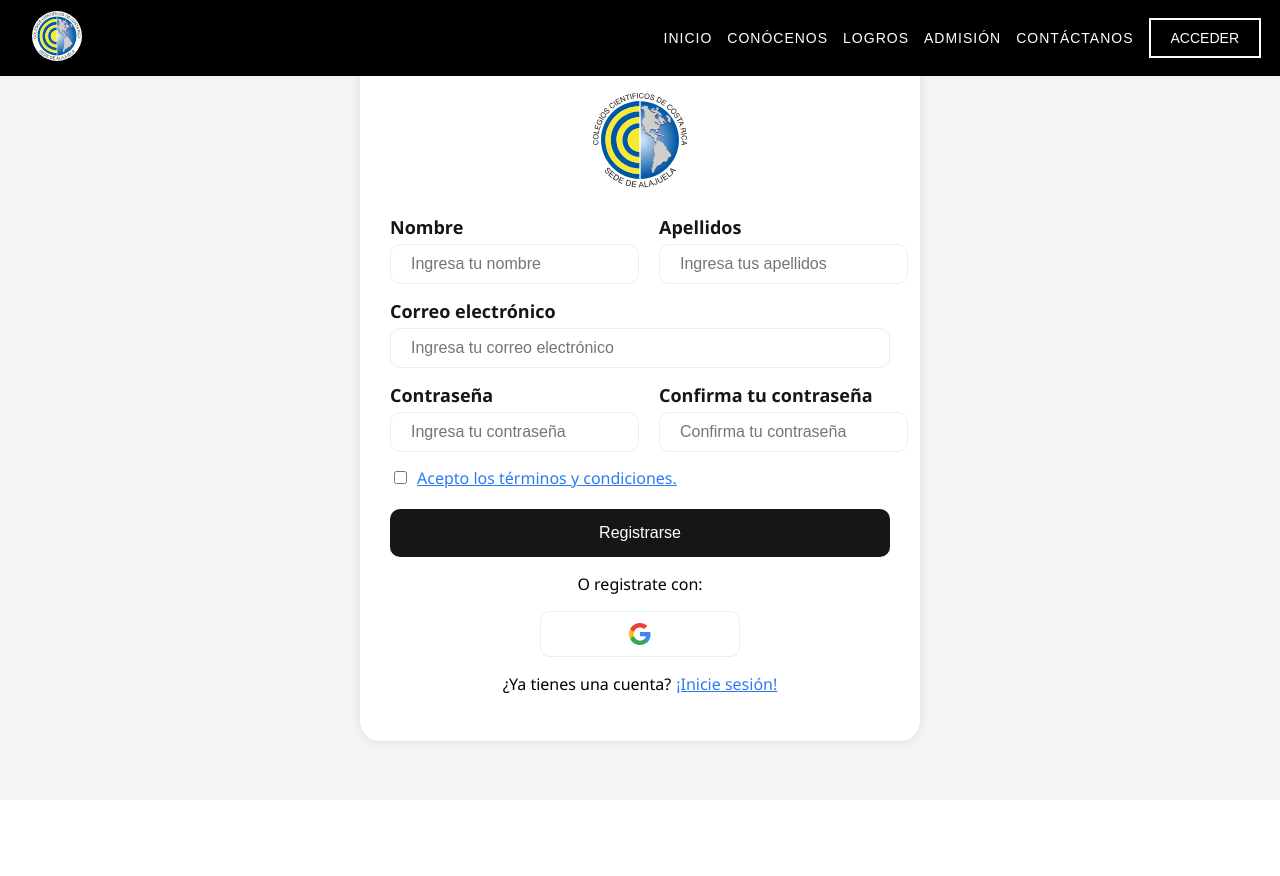
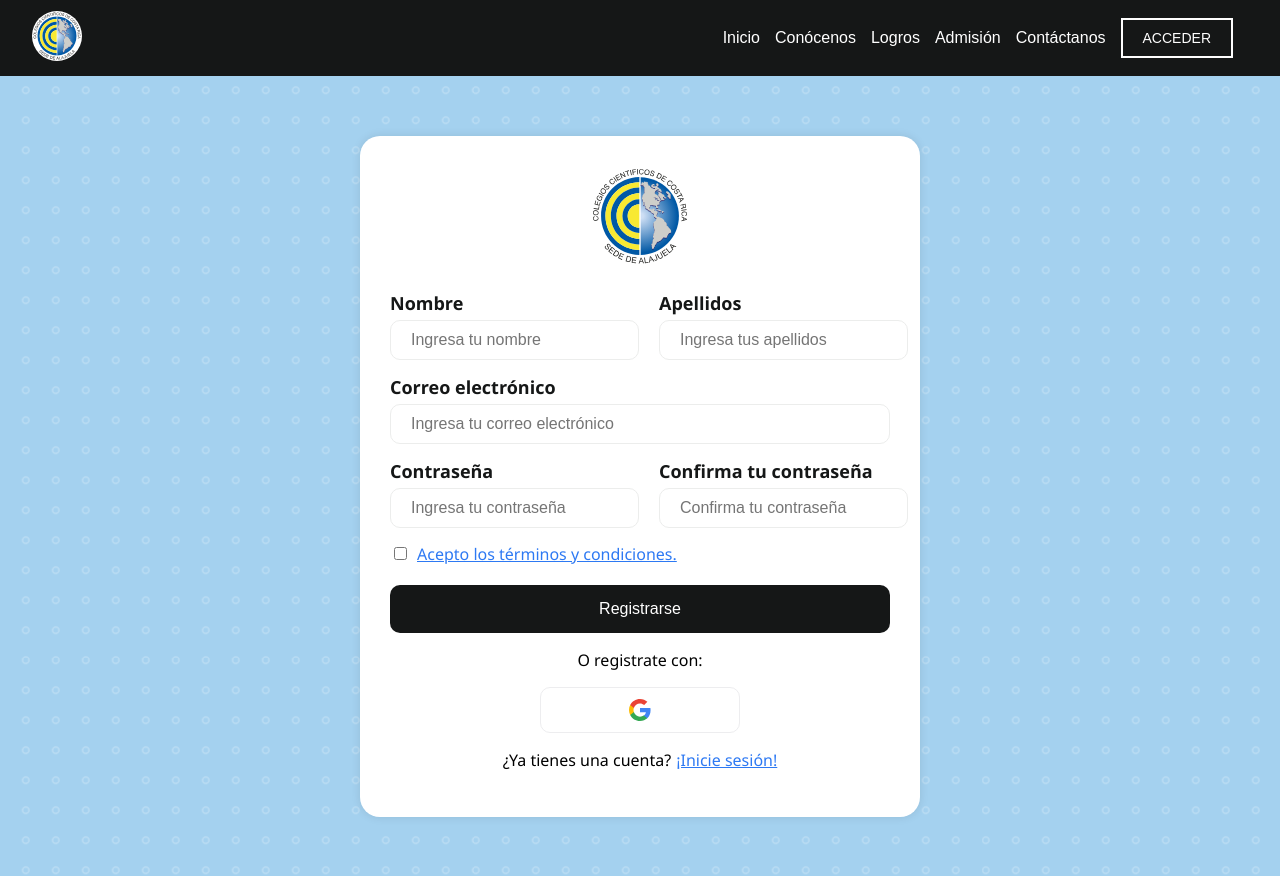
Before and after one commit to AllanDBB/CCAL-Website-Old-, a React (Create React App) app in the folder ccalajuela_web_frontend/: page /registrarse in a window 1280 px wide. Before the commit the page ends 800 px from the top, so only its background shows below. Built offline with nearby package versions, Linux system fonts and the light colour scheme.

Commit message:
backgrounds of sign-in, sign-up

```diff
--- a/ccalajuela_web_frontend/src/App.js
+++ b/ccalajuela_web_frontend/src/App.js
@@ -4,12 +4,14 @@ import React from 'react';
 import { BrowserRouter as Router, Routes, Route } from 'react-router-dom';
 import Home from './pages/Home';
 import Navbar from './components/navbar/Navbar';
+import MobileNavbar from './components/navbar/MobileNavbar';
 import AboutUs from './pages/About-us';
 import SignIn from './pages/Access/Sign-in';
 import SignUp from './pages/Access/SignUp';
 import TermsAndConditions from './components/conditions/TermsAndConditions';
 import ForgotPassword from './pages/Access/ForgotPassword';
 import RestorePassword from './pages/Access/RestorePassword';
+
 
 import './App.css';
 
@@ -18,12 +20,12 @@ function App() {
     <Router>
       <div className="App">
       <Routes>
-          <Route path="/" element={<><Navbar /><Home /></>} />
-          <Route path="/conócenos" element={<><Navbar /><AboutUs /></>} />
-          <Route path="/iniciar-sesión" element={<><Navbar /><SignIn /></>} />
-          <Route path="/registrarse" element={<><Navbar /><SignUp /></>} />
-          <Route path="/términos-condiciones" element={<><Navbar /><TermsAndConditions /></>} />
-          <Route path="/olvidé-mi-contraseña" element={<><Navbar /><ForgotPassword /></>} />
+          <Route path="/" element={<><MobileNavbar /><Navbar /><Home /></>} />
+          <Route path="/conócenos" element={<><MobileNavbar /><Navbar /><AboutUs /></>} />
+          <Route path="/iniciar-sesión" element={<><MobileNavbar /><Navbar /><SignIn /></>} />
+          <Route path="/registrarse" element={<><MobileNavbar /><Navbar /><SignUp /></>} />
+          <Route path="/términos-condiciones" element={<><MobileNavbar /><Navbar /><TermsAndConditions /></>} />
+          <Route path="/olvidé-mi-contraseña" element={<><MobileNavbar /><Navbar /><ForgotPassword /></>} />
           <Route path="/restaurar-contraseña" element={<RestorePassword />} />
         </Routes>
       </div>
--- /dev/null
+++ b/ccalajuela_web_frontend/src/components/navbar/MobileNavbar.css
@@ -0,0 +1,59 @@
+.mobile-navbar {
+    background-color: #151717;
+    color: #fff;
+    padding: 0.7rem 2rem;
+    position: fixed;
+    top: 0;
+    left: 0;
+    width: 100%;
+    z-index: 100;
+    display: none;
+  }
+
+  .mobile-logo-container img {
+    width: 50px;
+  }
+
+  .mobile-menu-toggle {
+    background: none;
+    border: none;
+    font-size: 24px;
+    cursor: pointer;
+  }
+
+  @media screen and (max-width: 768px) {
+    .mobile-navbar {
+      display: flex;
+      justify-content: space-between;
+      align-items: center;
+    }
+
+    .mobile-menu-toggle {
+      display: block;
+    }
+
+    .mobile-nav-links {
+      position: absolute;
+      top: 100%;
+      left: 0;
+      width: 100%;
+      background-color: #333;
+      padding: 20px;
+      display: none;
+      flex-direction: column;
+    }
+
+    .mobile-nav-item {
+      margin-bottom: 10px;
+    }
+
+    .mobile-nav-link {
+      color: white;
+      text-decoration: none;
+      font-size: 16px;
+    }
+
+    .mobile-show-menu {
+      display: flex;
+    }
+  }
--- /dev/null
+++ b/ccalajuela_web_frontend/src/components/navbar/MobileNavbar.js
@@ -0,0 +1,58 @@
+import React, { useState } from 'react';
+import { NavLink } from 'react-router-dom';
+import './MobileNavbar.css'; // Asegúrate de que la ruta al archivo CSS sea correcta
+import LogoSvg from '../Logo.svg'; // Asegúrate de que la ruta al logo sea correcta
+
+const MobileNavbar = () => {
+  const [isMenuOpen, setIsMenuOpen] = useState(false);
+
+  const toggleMenu = () => {
+    setIsMenuOpen(!isMenuOpen);
+  };
+
+  return (
+    <nav className="mobile-navbar">
+      <div className="mobile-logo-container">
+        <NavLink to="/">
+          <img src={LogoSvg} alt="CCAL Logo" className="mobile-logo" />
+        </NavLink>
+      </div>
+
+      <button className="mobile-menu-toggle" onClick={toggleMenu}>
+        <span className="mobile-menu-icon">{isMenuOpen ? '✕' : '☰'}</span>
+      </button>
+
+      <div className={`mobile-nav-links ${isMenuOpen ? 'mobile-show-menu' : ''}`}>
+        <ul>
+          <li className="mobile-nav-item" onClick={toggleMenu}>
+            <NavLink to="/" exact className="mobile-nav-link" activeClassName="mobile-active-link">
+              Inicio
+            </NavLink>
+          </li>
+          <li className="mobile-nav-item" onClick={toggleMenu}>
+            <NavLink to="/conócenos" className="mobile-nav-link" activeClassName="mobile-active-link">
+              Conócenos
+            </NavLink>
+          </li>
+          <li className="mobile-nav-item" onClick={toggleMenu}>
+            <NavLink to="/logros" className="mobile-nav-link" activeClassName="mobile-active-link">
+              Logros
+            </NavLink>
+          </li>
+          <li className="mobile-nav-item" onClick={toggleMenu}>
+            <NavLink to="/admision" className="mobile-nav-link" activeClassName="mobile-active-link">
+              Admisión
+            </NavLink>
+          </li>
+          <li className="mobile-nav-item" onClick={toggleMenu}>
+            <NavLink to="/contacto" className="mobile-nav-link" activeClassName="mobile-active-link">
+              Contáctanos
+            </NavLink>
+          </li>
+        </ul>
+      </div>
+    </nav>
+  );
+};
+
+export default MobileNavbar;
--- a/ccalajuela_web_frontend/src/components/navbar/Navbar.css
+++ b/ccalajuela_web_frontend/src/components/navbar/Navbar.css
@@ -1,151 +1,55 @@
-/* Estilos generales del cuerpo de la página */
-body {
-  margin: 0;
-  padding: 0;
-}
-
-/* Estilos del Navbar */
 .navbar {
-  background-color: black;
+  background-color: #151717;
   color: #fff;
-  padding: 0.7rem 2rem; /* Espaciado alrededor del contenido del Navbar */
+  padding: 0.7rem 2rem;
   display: flex;
   justify-content: space-between;
   align-items: center;
-  position: fixed;
-  top: 0;
-  left: 0;
-  width: 100%;
-  z-index: 100;
-  transition: background-color 0.3s ease; /* Transición suave para el cambio de color de fondo */
-  text-transform: uppercase; /* Transforma el texto a mayúsculas */
+  position: relative;
 }
 
-/* Añade margen a la derecha del Navbar en pantallas más grandes */
-@media screen and (min-width: 769px) {
-  .navbar {
-    padding-right: 2rem; /* Ajusta el valor según tus preferencias */
-  }
+.logo-container img {
+  width: 50px;
 }
 
-/* Contenedor del logo */
-.logo-container {
+.menu-toggle {
+  background: none;
+  border: none;
+  font-size: 24px;
+  cursor: pointer;
+  display: none;
+}
+
+.nav-links-container {
   display: flex;
   align-items: center;
 }
 
-/* Estilos del logo */
-.logo {
-  width: 50px;
-  height: auto;
-  margin-right: 1rem; /* Espacio entre el logo y el texto */
-}
-
-/* Contenedor de los enlaces de navegación */
-.nav-links-container {
-  display: flex;
-  align-items: center; /* Alinea los enlaces verticalmente con el logo y el botón */
-  margin-left: auto; /* Alinea todos los elementos a la derecha */
-}
-
-/* Estilos de la lista de enlaces */
 .nav-links {
   list-style: none;
   margin: 0;
   padding: 0;
   display: flex;
-  align-items: center; /* Alinea los enlaces verticalmente */
+  align-items: center;
 }
 
-/* Estilos de cada ítem de enlace */
 .nav-item {
-  margin-right: 15px; /* Espacio entre elementos de enlace */
-  letter-spacing: 1px;
+  margin-right: 15px;
 }
 
-/* Estilos de los enlaces */
 .nav-link {
   text-decoration: none;
-  color: inherit;
-  font-size: 14px; /* Tamaño de letra reducido para los enlaces */
-  position: relative;
+  color: white;
+  font-size: 16px;
 }
 
-/* Estilos al pasar el ratón sobre los enlaces */
-.nav-link:hover::before {
-  content: "";
-  position: absolute;
-  bottom: -2px;
-  left: 0;
-  width: 100%;
-  height: 2px;
-  background-color: #fff;
-  transition: width 0.3s cubic-bezier(0.25, 0.8, 0.25, 1), left 0.3s cubic-bezier(0.25, 0.8, 0.25, 1);
-}
-
-/* Aplicar la animación también a los elementos <NavLink> */
-.nav-link:hover,
-.nav-link.active-link {
-  color: #fff;
-}
-
-.nav-link:hover::before,
-.nav-link.active-link::before {
-  width: 100%;
-  left: 0%;
-}
-
-/* Estilos para el botón de hamburguesa en dispositivos móviles */
-.menu-toggle {
-  background: none;
-  border: none;
-  cursor: pointer;
-  display: block; /* Mostrar el botón de hamburguesa en dispositivos móviles */
-}
-
-/* Icono de menú mobile */
-.menu-icon {
-  display: block;
-  width: 24px;
-  height: 2px;
-  background-color: #fff;
-  margin-bottom: 4px;
-}
-
-/* Media query para mostrar el menú de hamburguesa en dispositivos móviles */
 @media screen and (max-width: 768px) {
-  .navbar {
-    display: none; /* Ocultar el Navbar en dispositivos móviles */
-  }
-
-  .menu-toggle {
-    display: block; /* Mostrar el botón de hamburguesa */
-  }
-
-
-  /* Mostrar el menú de navegación en dispositivos móviles */
   .nav-links-container {
-    display: block;
-    position: absolute;
-    top: 0;
-    left: 0;
-    background-color: #333;
-    width: 100%;
-    height: 100vh;
-    flex-direction: column; /* Alinea los enlaces verticalmente en dispositivos móviles */
-    z-index: 101; /* Asegura que el menú aparezca sobre el Navbar */
-    transition: transform 0.3s ease; /* Animación de deslizamiento */
-    transform: translateX(-100%); /* Inicialmente, ocultar el menú desplazándolo hacia la izquierda */
-  }
-
-  /* Estilos para cada ítem de enlace en dispositivos móviles */
-  .nav-item {
-    margin-right: 0; /* Eliminar el margen derecho en dispositivos móviles */
-    margin-bottom: 10px; /* Agregar un margen inferior entre los ítems en dispositivos móviles */
-  }
-
-  /* Muestra el menú cuando la clase 'show-menu' está activa */
-  .show-menu .nav-links-container {
-    transform: translateX(0); /* Muestra el menú deslizándolo hacia la derecha */
+    display: none;
   }
 }
+/* Estilo del botón Acceder */
+.nav-item button {
+  margin-top: auto;
+  margin-bottom: auto;
+}
--- a/ccalajuela_web_frontend/src/components/navbar/Navbar.js
+++ b/ccalajuela_web_frontend/src/components/navbar/Navbar.js
@@ -1,19 +1,11 @@
-import React, { useState } from 'react';
+import React from 'react';
 import { NavLink } from 'react-router-dom';
-import './Navbar.css';
-import LogoSvg from '../Logo.svg';
-import Button2 from '../buttons/Button2';
+import './Navbar.css'; // Asegúrate de que la ruta al archivo CSS sea correcta
+import LogoSvg from '../Logo.svg'; // Asegúrate de que la ruta al logo sea correcta
+import Button2 from '../buttons/Button2'; // Asegúrate de que la ruta al botón sea correcta
 
 const Navbar = () => {
-  const [isMenuOpen, setIsMenuOpen] = useState(false);
-
-  const toggleMenu = () => {
-    setIsMenuOpen(!isMenuOpen);
-  };
-
-
   return (
-
     <nav className="navbar">
       <div className="logo-container">
         <NavLink to="/">
@@ -21,7 +13,7 @@ const Navbar = () => {
         </NavLink>
       </div>
 
-      <div className={`nav-links-container ${isMenuOpen ? 'show-menu' : ''}`}>
+      <div className="nav-links-container">
         <ul className="nav-links">
           <li className="nav-item">
             <NavLink to="/" exact className="nav-link" activeClassName="active-link">
@@ -48,19 +40,14 @@ const Navbar = () => {
               Contáctanos
             </NavLink>
           </li>
+          <li className="nav-item">
+            <NavLink to="/iniciar-sesión" className="nav-link" activeClassName="active-link">
+              <Button2 text="Acceder"/>
+            </NavLink>
+          </li>
         </ul>
-        <div className="nav-item">
-          <NavLink to="/iniciar-sesión" className="nav-link" activeClassName="active-link">
-          <Button2 text="Acceder"/>
-          </NavLink>
-        </div>
       </div>
-
-      <button className="menu-toggle" onClick={toggleMenu}>
-        <span className="menu-icon">☰</span>
-      </button>
     </nav>
-
   );
 };
 
--- a/ccalajuela_web_frontend/src/pages/Access/SignUp.css
+++ b/ccalajuela_web_frontend/src/pages/Access/SignUp.css
@@ -3,7 +3,33 @@
   justify-content: center;
   align-items: center;
   min-height: 100vh;
-    background-color: #f4f4f4;
+  width: 100%;
+  height: 100%;
+  position: relative;
+  overflow: hidden;
+}
+
+.container-registro::before {
+  content: "";
+  position: absolute;
+  top: -50%;
+  left: -50%;
+  width: 200%;
+  height: 200%;
+  background: radial-gradient(circle, #a4d1ef 10%, transparent 20%),
+              radial-gradient(circle, transparent 10%, #a4d1ef 20%);
+  background-size: 30px 30px;
+  animation: moveBackground 8s linear infinite;
+  z-index: -1;
+}
+
+@keyframes moveBackground {
+  0% {
+    transform: translate(0, 0);
+  }
+  100% {
+    transform: translate(20%, 20%);
+  }
 }
 
 .formulario-registro {
@@ -13,9 +39,10 @@
   height: auto;
   border-radius: 20px;
   box-shadow: 0 0 10px rgba(0, 0, 0, 0.1);
+  position: relative;
+  z-index: 1;
   font-family: 'Segoe UI', Roboto, Oxygen, Ubuntu, Cantarell, 'Open Sans', 'Helvetica Neue', sans-serif;
 }
-
   .columna-flexible {
     display: flex;
     flex-direction: column;
```
Also changed, not shown: ccalajuela_web_frontend/src/pages/Access/Sign-in.css (+31 -13 lines). Lines whose indentation alone changed are shown as unchanged.
